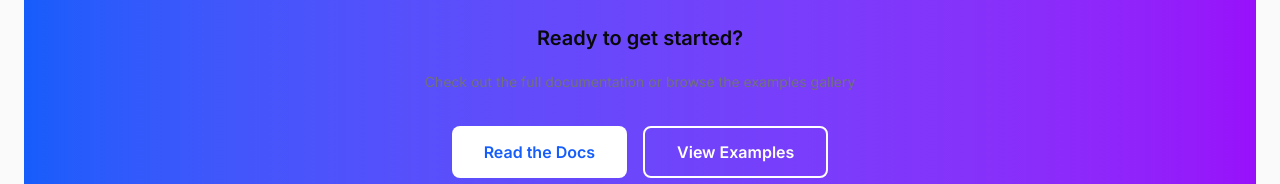
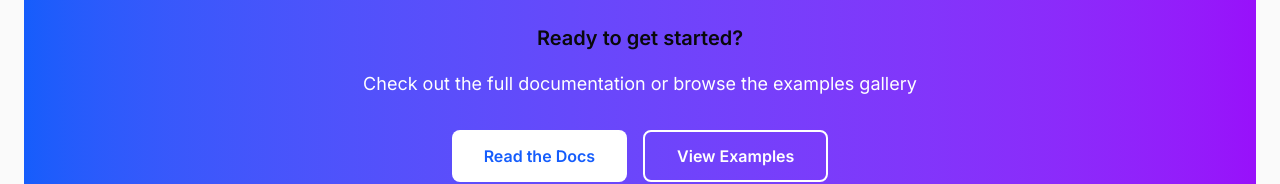
Before and after one commit to gosuperrad/imges.dev, a Next.js app: page / in a window 1280 px wide. Shown: the part 3332-3516 px from the top of the page. Built offline with nearby package versions, Linux system fonts and the light colour scheme; no server answers.

Commit message:
Fix footer subtitle contrast by using plain p tag
- Replace Text component with plain <p> tag to avoid Catalyst defaults
- Text component was applying text-zinc-500/400 classes that overrode text-white
- Now subtitle text is properly white and readable on gradient background

```diff
--- a/app/page.tsx
+++ b/app/page.tsx
@@ -131,9 +131,9 @@ export default function Home() {
             <Heading level={2} className="mb-4 text-white">
               Ready to get started?
             </Heading>
-            <Text className="text-lg mb-8 text-white">
+            <p className="text-lg mb-8 text-white">
               Check out the full documentation or browse the examples gallery
-            </Text>
+            </p>
             <div className="flex flex-wrap justify-center gap-4">
               <a
                 href="/docs"
```
